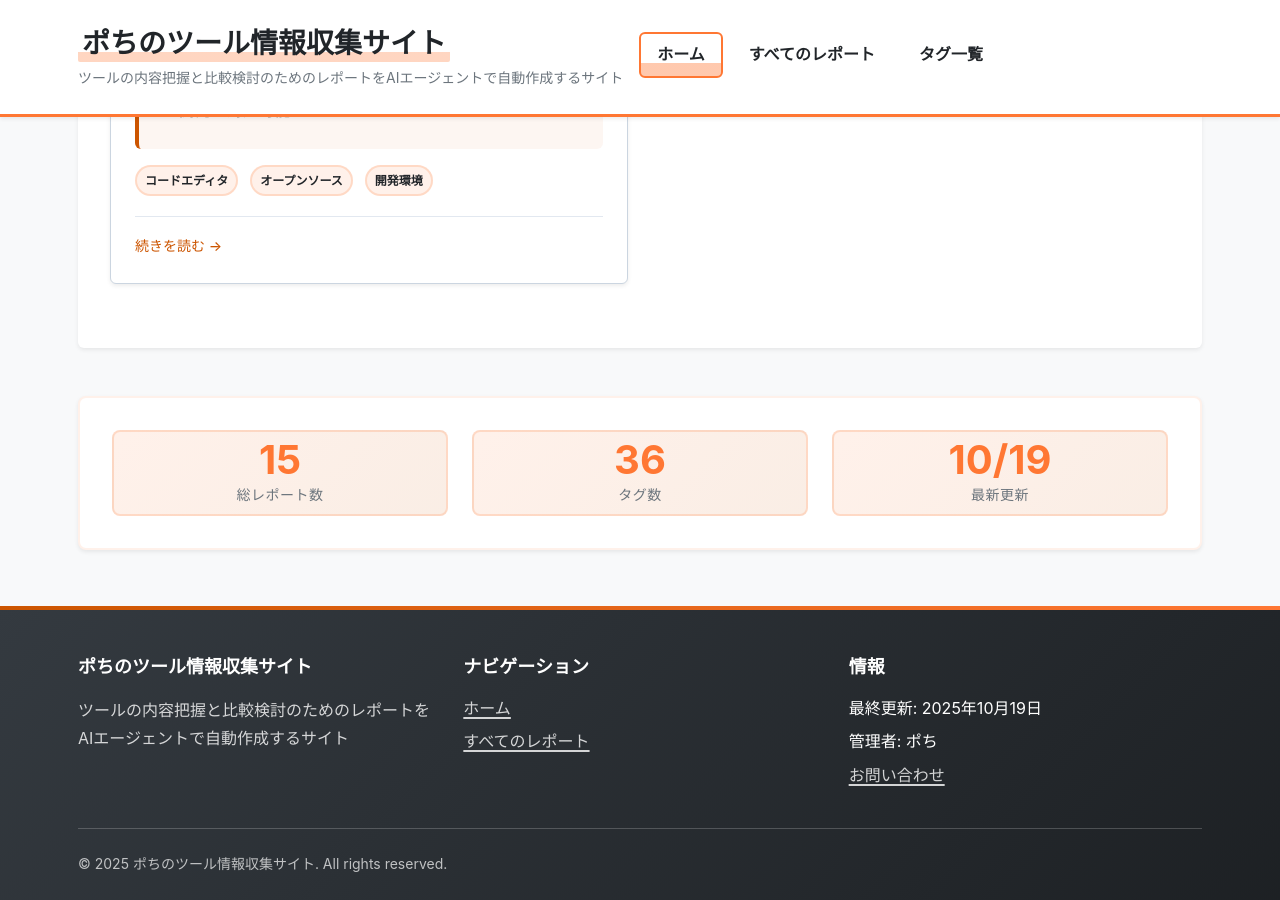
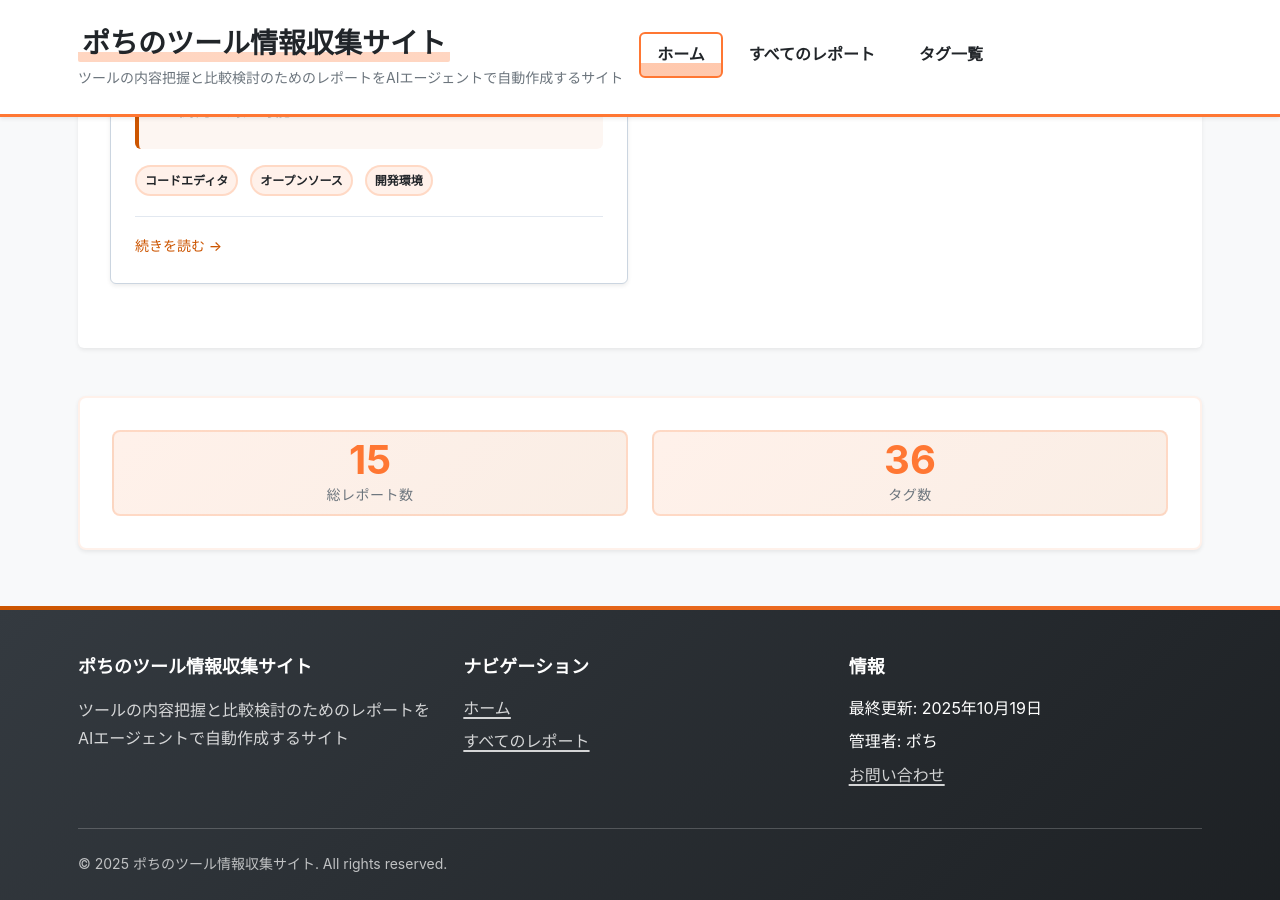
Before and after one commit to aegisfleet/tool-survey-report, a Jekyll site: the page built from index.md, in a window 1280 px wide and 900 px high, scrolled down 3683 px. Built offline with Jekyll 4.4.1, drawn with Linux system fonts in a browser that asks for light colours; the list of posts is cut into pages by our own code.

Commit message:
fix(home): Remove latest report update stat from homepage
- Remove dynamic latest report update section from home layout
- Simplify homepage statistics display
- Eliminate conditional logic for tracking most recent report date

```diff
--- a/_layouts/home.html
+++ b/_layouts/home.html
@@ -89,16 +89,6 @@ layout: default
           <span class="stat-number">{{ unique_tags }}</span>
           <span class="stat-label">タグ数</span>
         </div>
-        <div class="stat-item">
-          {% assign latest_report = site.reports | sort: 'date' | last %}
-          {% if latest_report %}
-            <span class="stat-number">{{ latest_report.date | date: "%m/%d" }}</span>
-            <span class="stat-label">最新更新</span>
-          {% else %}
-            <span class="stat-number">-</span>
-            <span class="stat-label">最新更新</span>
-          {% endif %}
-        </div>
       </div>
     </section>
   </main>
```
